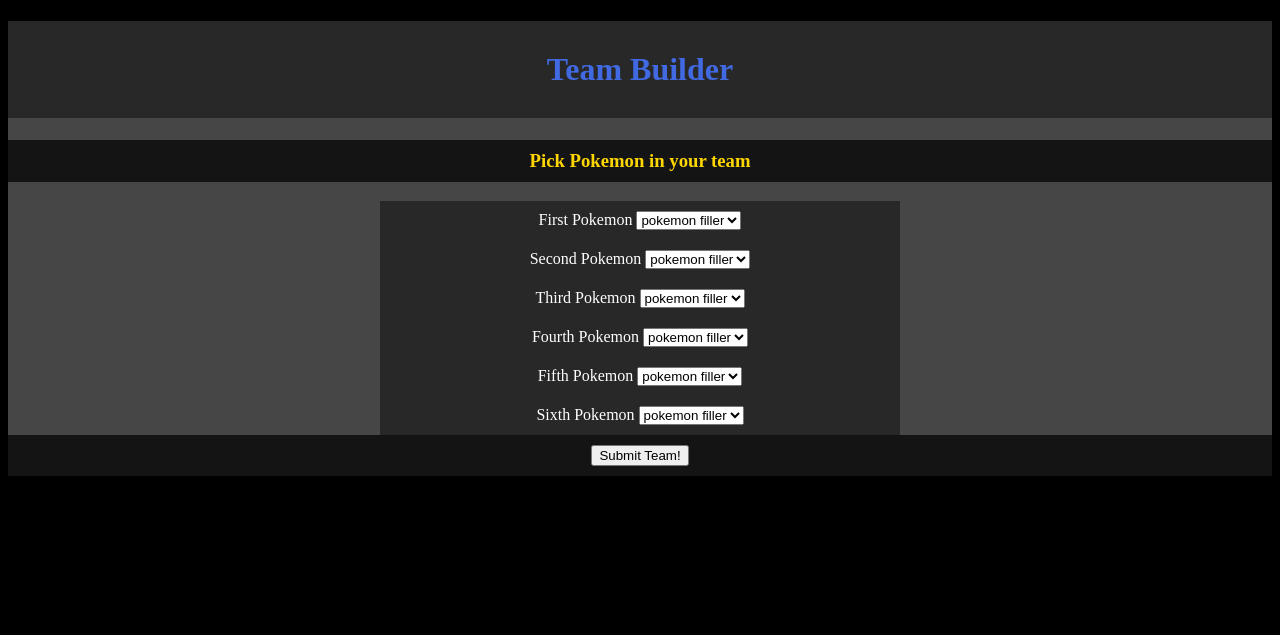
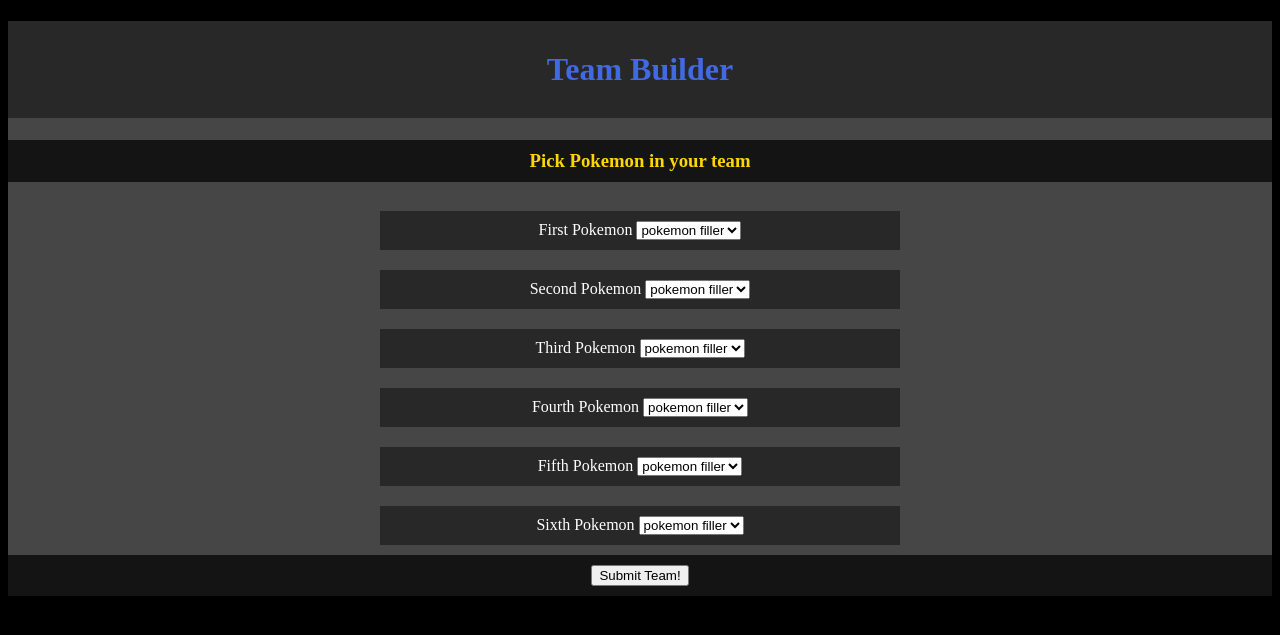
Before and after one commit to brando-squire/Hack_Pokedex_app, a Django app: template pokeSite/pokedex/templates/pokedex/index.html in a window 1280 px wide. Shown: the top 635 px of the page. Run offline with Django 3.2, Linux system fonts and the light colour scheme; the template is opened without the code that fills it, so the values that code supplies are empty.

Commit message:
css done

```diff
--- a/pokeSite/pokedex/static/pokedex/style.css
+++ b/pokeSite/pokedex/static/pokedex/style.css
@@ -30,7 +30,7 @@
 
 .center-div{
     background-color: rgb(40, 40, 40);
-    margin: 0 auto;
+    margin: 10px auto;
     width: 500px;
     padding: 10px;
     text-align: center;
@@ -48,11 +48,7 @@
     margin: 0 auto;
 }
 
-.center-item{
+.outer-picker{
     display: flex;
-    justify-content: center;
+    flex-direction: column;
 }
-
-.outer-picker{
-
-}
```
